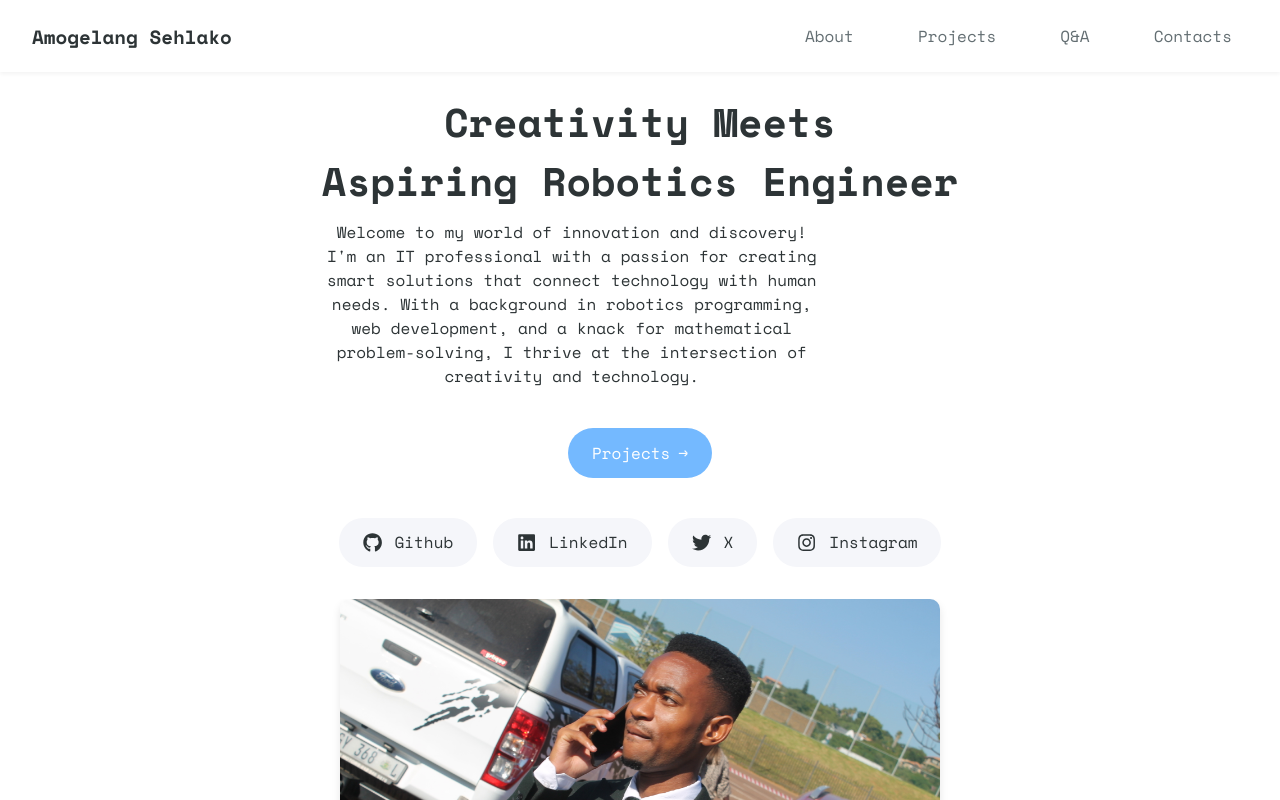
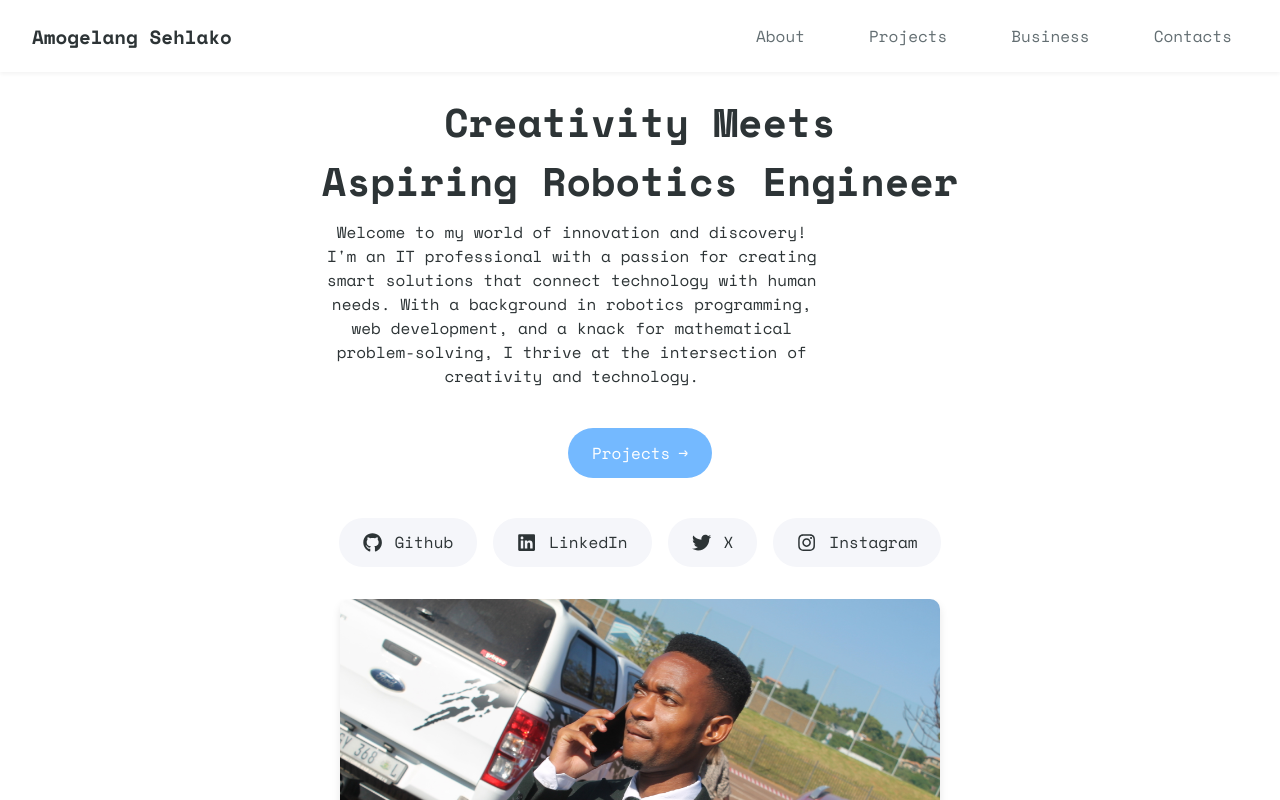
Before and after one commit to jj-amogelang/my-website, a React (Create React App) app: page / in a window 1280 px wide. Shown: the top 800 px of the page. Built offline with nearby package versions, Linux system fonts and the light colour scheme.

Commit message:
Updated navbar

```diff
--- a/public/index.html
+++ b/public/index.html
@@ -7,7 +7,7 @@
     <meta name="theme-color" content="#000000" />
     <meta
       name="description"
-      content="Full-stack Developer Portfolio"
+      content="Portfolio - Innovator"
     />
     <link rel="apple-touch-icon" href="%PUBLIC_URL%/logo192.png" />
     <link rel="manifest" href="%PUBLIC_URL%/manifest.json" />
--- a/src/components/Navbar.js
+++ b/src/components/Navbar.js
@@ -16,7 +16,7 @@ const Navbar = () => {
       <div className={`nav-links ${isOpen ? 'open' : ''}`}>
         <Link to="/">About</Link>
         <Link to="/projects">Projects</Link>
-        <Link to="/articles">Q&A</Link>
+        <Link to="/articles">Business</Link>
         <Link to="/ContactForm">Contacts</Link>
       </div>
       <div className="menu-icon" onClick={toggleNavbar}>
```
